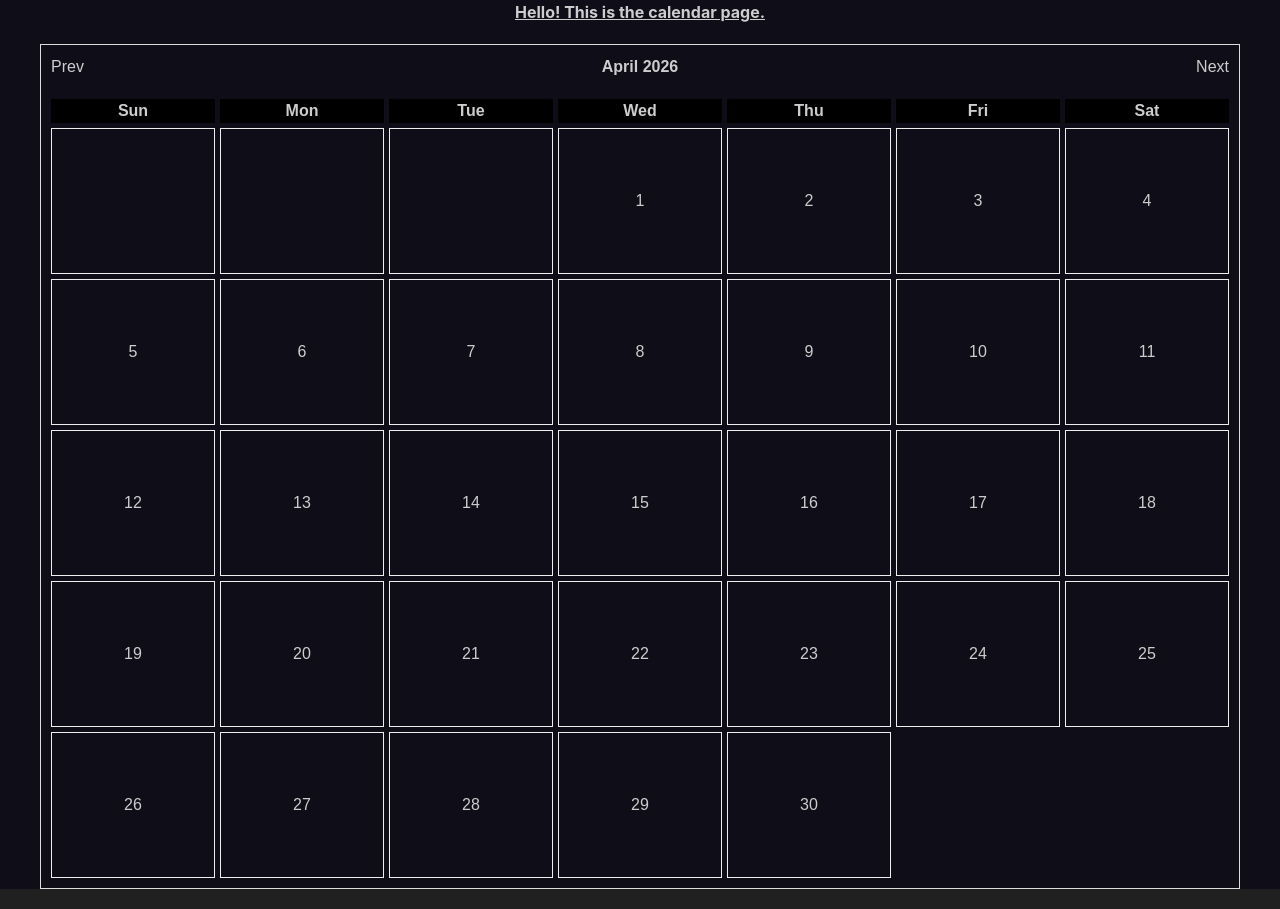
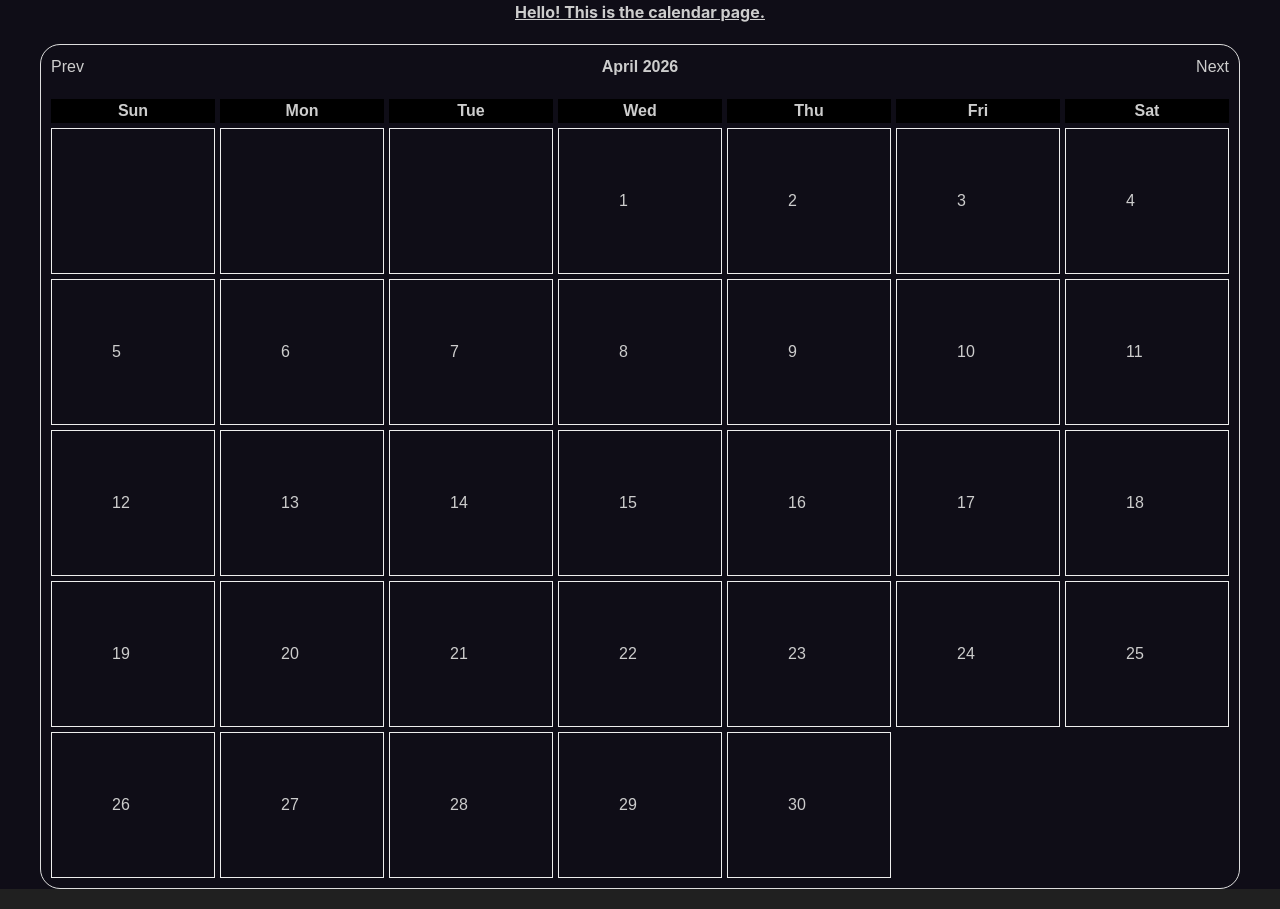
Before and after one commit to Brandon-Abundis/sdi-COM-capstone, a React (Vite) app in the folder client/: page /calendar in a window 1280 px wide. Built offline with nearby package versions, Linux system fonts and the light colour scheme; sample sign-in values are in the browser's storage.

Commit message:
minor edits i forgor

```diff
--- a/client/src/features/calendar/pages/Calendar.css
+++ b/client/src/features/calendar/pages/Calendar.css
@@ -4,6 +4,7 @@
   font-family: sans-serif;
   border: 1px solid #ddd;
   padding: 10px;
+  border-radius: 20px;
 }
 
 header {
@@ -15,7 +16,7 @@ header {
 
 .calendarGuts {
   display: grid;
-  grid-template-columns: repeat(7, 1fr); /* 7 equal columns */
+  grid-template-columns: repeat(7, 1fr);
   gap: 5px;
 }
 
@@ -26,7 +27,7 @@ header {
 .day,
 .blank {
   padding: 60px;
-  text-align: center;
+
   border: 1px solid #eee;
   cursor: pointer;
 }
--- a/client/src/features/calendar/programs/CalendarApp.jsx
+++ b/client/src/features/calendar/programs/CalendarApp.jsx
@@ -2,6 +2,7 @@ import { useState, useEffect } from "react";
 
 export default function CalendarApp() {
   const [currentDate, setCurrentDate] = useState(new Date());
+  const [selectedMonth, setSelectedMonth] = useState(null);
   const [selectedDay, setSelectedDay] = useState(null);
 
   let year = currentDate.getFullYear();
@@ -52,13 +53,22 @@ export default function CalendarApp() {
         ))}
 
         {days.map((day) => (
+          <>
             <div
               key={day}
               className={`day ${selectedDay === day ? "selected" : ""}`}
               onClick={() => setSelectedDay(day)}
             >
               {day}
+              <div className="Workouts">
+                {/* <ul>
+                  <li>test1</li>
+                  <li>test2</li>
+                  <li>test3</li>
+                </ul> */}
               </div>
+            </div>
+          </>
         ))}
       </div>
     </div>
```
Lines whose indentation alone changed are shown as unchanged.
